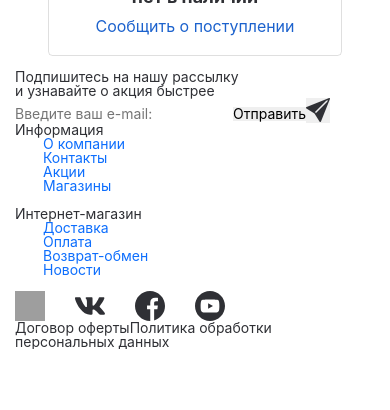
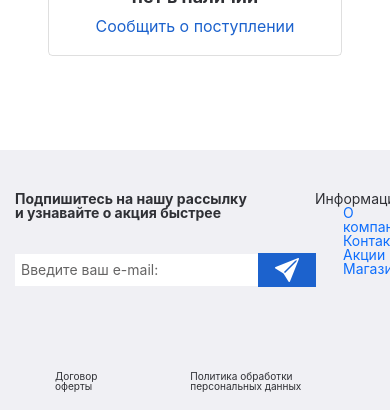
Before and after one commit to MariiaUdovytska/React-Online-store-Gidrotsikly, a React (Create React App) app in the folder react-online-store-gidrotsikly/: page / in a window 390 px wide. Shown: the part 2941-3351 px from the top of the page. Before the commit the page ends 3290 px from the top, so only its background shows below. Built offline with nearby package versions, Linux system fonts and the light colour scheme; grey boxes are pictures that could not be loaded.

Commit message:
add initial styles for Footer and newsletter side

```diff
--- a/react-online-store-gidrotsikly/src/Footer.js
+++ b/react-online-store-gidrotsikly/src/Footer.js
@@ -11,8 +11,8 @@ class Footer extends React.Component {
 	render(){
 
 		return(
-			<footer className='footer containerM'>
-				<div className='footer__body'>
+			<footer className='footer'>
+				<div className='footer__body containerM'>
 					<div className='footer__body-newsletter'>
 						<div className='footer__body-newsletter-text'>Подпишитесь на нашу рассылку <br/>и узнавайте о акция быстрее</div>
 						<div className='footer__body-newsletter-inpwbtn'>
@@ -45,7 +45,7 @@ class Footer extends React.Component {
 					</div>
 					<SocialMedia/>
 				</div>
-				<div className='footer__contract'>
+				<div className='footer__contract containerM'>
 					<span>Договор оферты</span>
 					<span>Политика обработки персональных данных</span>
 				</div>
--- a/react-online-store-gidrotsikly/src/css/footer.css
+++ b/react-online-store-gidrotsikly/src/css/footer.css
@@ -0,0 +1,87 @@
+.footer{
+	background-color: #F0F0F4;
+	margin-top: 80px;
+}
+.footer__body{
+	padding-top: 42px;
+	padding-bottom: 59px;
+	display: flex;
+	flex-direction: row;
+	justify-content: space-between;
+}
+.footer__body-newsletter{
+	min-width: 300px;
+}
+.footer__body-newsletter-text{
+	font-weight: 700;
+}
+.footer__body-newsletter-inpwbtn{
+	margin-top: 34px;
+	display: flex;
+	flex-direction: row;
+	justify-content: space-between;
+	border-radius: 40px;
+}
+.footer__body-newsletter-input{
+	width: 100%;
+	background-color: #fff;
+	padding-left: 2%;
+	line-height: 2.3rem;
+}
+.footer__body-newsletter-input::placeholder{
+	color: #656464;
+}
+.footer__body-newsletter-input:focus{
+	outline: solid 1px #84b3f8;
+}
+.footer__body-newsletter-btn{
+	text-transform: uppercase;
+	color: #fff;
+	font-size: 0.78rem;
+	font-weight: 700;
+	letter-spacing: 0.15rem;
+	background-color: #1C62CD;
+	padding: 10px 16px;
+	outline: solid 1.5px #1C62CD;
+}
+.footer__body-newsletter-btn:hover{
+	outline: solid 1.5px #84b3f8;
+	transition: outline 0.3s ease-in-out;
+}
+.footer__body-newsletter-btn-phone{
+	display: none;
+}
+.footer__body-info{}
+.footer__body-onlinestore{}
+.footer__contract{
+	font-size: 0.72rem;
+	padding-bottom: 22px;
+	display: flex;
+	justify-content: center;
+}
+.footer__contract span{
+	padding: 0px 40px;
+}
+
+@media (max-width:886px) {
+	.footer__body-newsletter-btn{
+		display: none;
+	}
+	.footer__body-newsletter-btn-phone{
+		display: block;
+		background-color: #1C62CD;
+		padding: 0px 16px;
+		outline: solid 1px #1C62CD;
+	}
+	.bi-send-fill::before{
+		color: #fff;
+	}
+	.footer__body-newsletter-btn-phone:hover .bi-send-fill::before{
+		transform: rotateZ(15deg);
+		transition: transform 0.4s ease-in-out;
+	}
+	.footer__body-newsletter-btn-phone:hover{
+		outline: solid 1px #84b3f8;
+		outline: 0.3s ease-in-out;
+	}
+}
--- a/react-online-store-gidrotsikly/src/css/search.css
+++ b/react-online-store-gidrotsikly/src/css/search.css
@@ -65,7 +65,7 @@
 	background-color: #1C62CD;
 	padding: 17px 40px;
 }
-.search__body-btn:hover:active{
+.search__body-btn:hover{
 	outline: solid 1.5px #84b3f8;
 	transition: outline 0.3s ease-in-out;
 }
```
